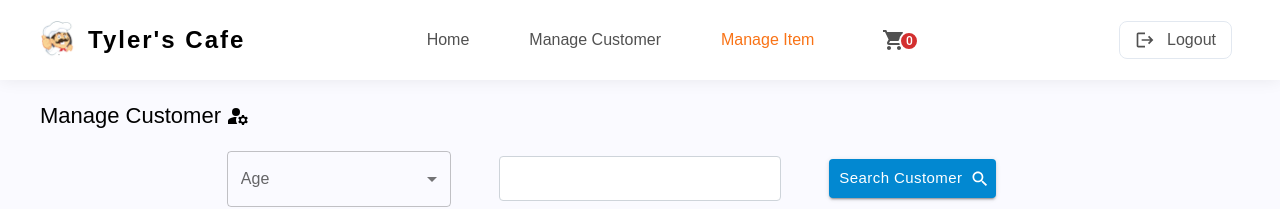
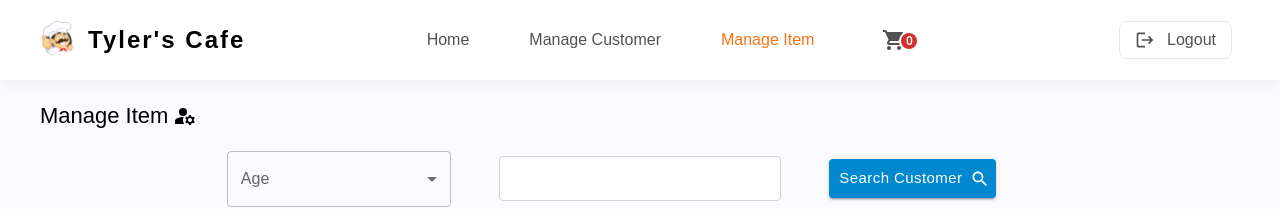
Before and after one commit to AshanSandeep06/Food-Shop-System, a React (Create React App) app in the folder frontend/: page /manage_item in a window 1280 px wide. Shown: the top 209 px of the page. Built offline with nearby package versions, Linux system fonts and the light colour scheme.

Commit message:
Content Updated in ManageItem Component

```diff
--- a/frontend/src/pages/ManageItem/ManageItem.tsx
+++ b/frontend/src/pages/ManageItem/ManageItem.tsx
@@ -55,7 +55,7 @@ const ManageItem = () => {
     <section>
       <section>
         <div className="flex items-center">
-          <h1 className="font-medium text-[22px]">Manage Customer</h1>
+          <h1 className="font-medium text-[22px]">Manage Item</h1>
           <ManageAccountsIcon className="ml-[5px]" />
         </div>
       </section>
```
